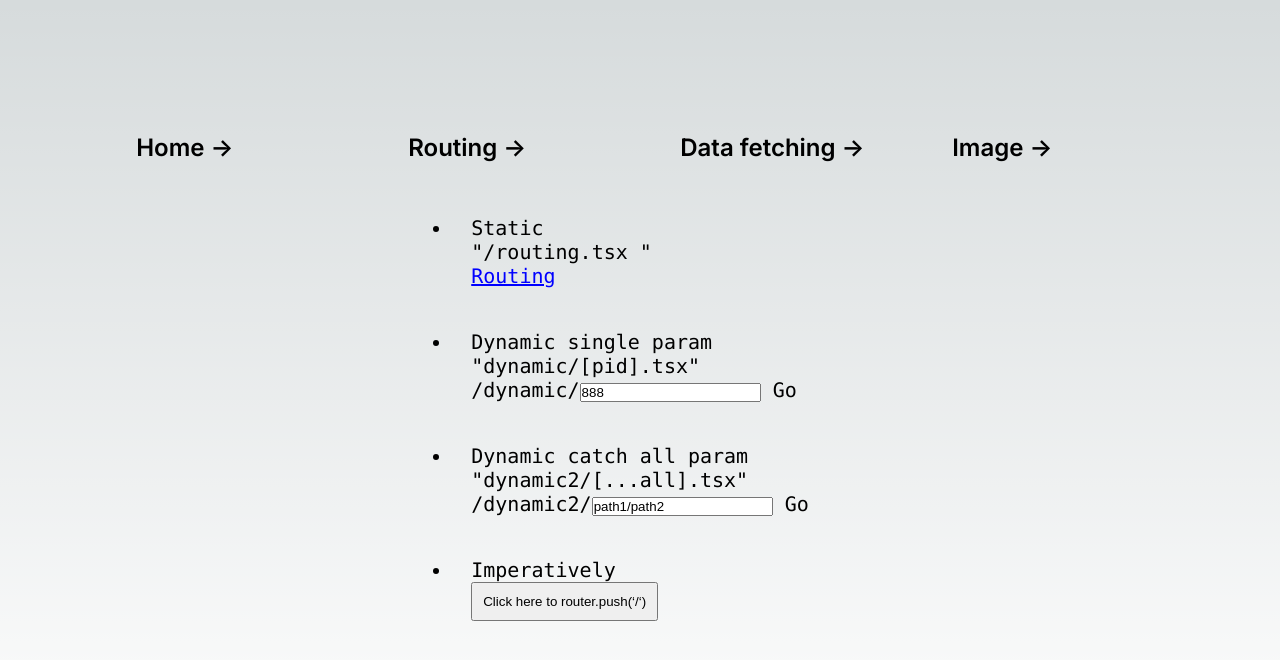
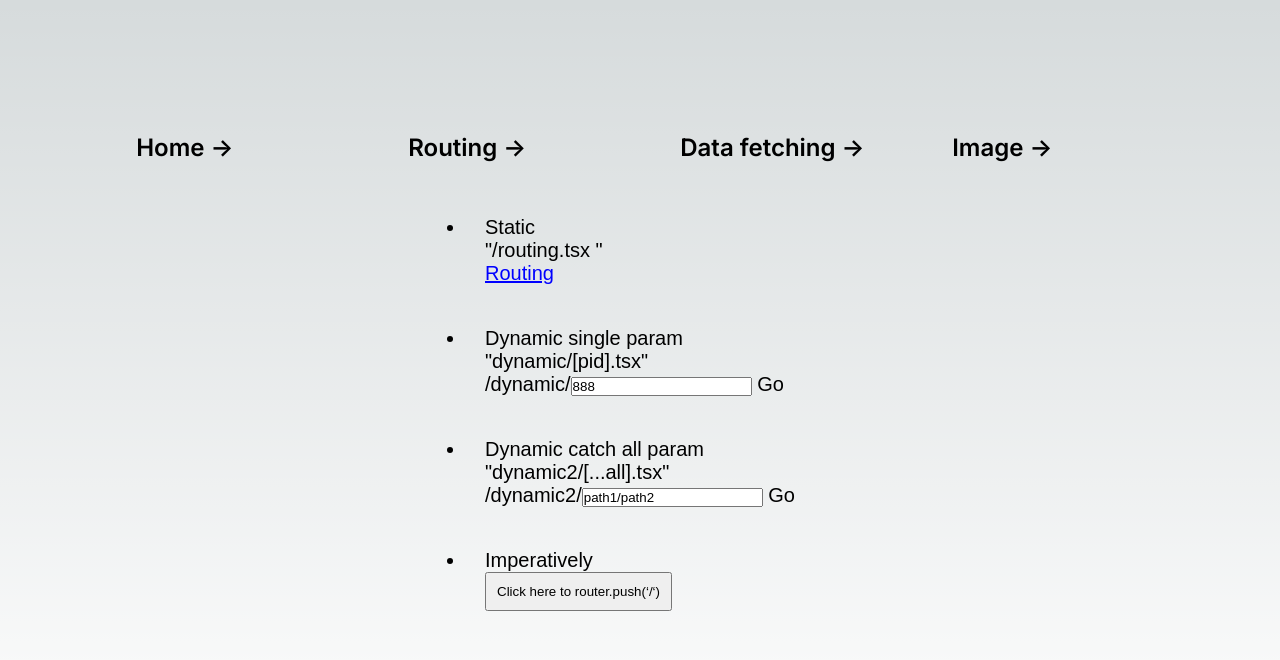
Before and after one commit to mtx-dev/nextjsfeatures, a Next.js app: page /routing in a window 1280 px wide. Shown: the top 660 px of the page. Built offline with nearby package versions, Linux system fonts and the light colour scheme.

Commit message:
update styles

```diff
--- a/styles/Home.module.css
+++ b/styles/Home.module.css
@@ -182,10 +182,14 @@
 .arrow {
   font-size: 40px;
 }
+
 .fetching{
   margin: 30px;
 }
 
+.distance {
+  height: 2000px;
+}
 
 /* Enable hover only on non-touch devices */
 @media (hover: hover) and (pointer: fine) {
--- a/styles/globals.css
+++ b/styles/globals.css
@@ -1,9 +1,10 @@
 :root {
   --max-width: 1100px;
   --border-radius: 12px;
-  --font-mono: ui-monospace, Menlo, Monaco, 'Cascadia Mono', 'Segoe UI Mono',
+  /* --font-mono: ui-monospace, Menlo, Monaco, 'Cascadia Mono', 'Segoe UI Mono',
     'Roboto Mono', 'Oxygen Mono', 'Ubuntu Monospace', 'Source Code Pro',
-    'Fira Mono', 'Droid Sans Mono', 'Courier New', monospace;
+    'Fira Mono', 'Droid Sans Mono', 'Courier New', monospace; */
+  --font-mono: 'Roboto Flex', sans-serif;
 
   --foreground-rgb: 0, 0, 0;
   --background-start-rgb: 214, 219, 220;
```
